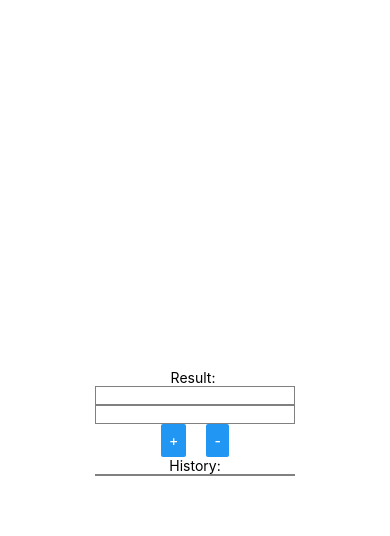
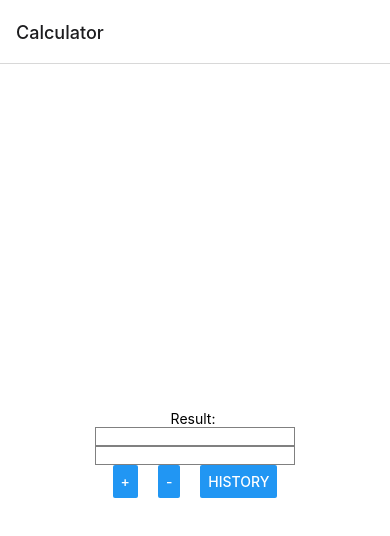
Before and after one commit to TuomSu/Laskin, a React Native app: screen /Calculator in a window 390 px wide. Shown: the top 536 px of the page. Built offline with nearby package versions, Linux system fonts and the light colour scheme.

Commit message:
Laskin navigoinnilla_Stack

```diff
--- a/App.js
+++ b/App.js
@@ -1,72 +1,24 @@
-import { StatusBar } from 'expo-status-bar';
-import { StyleSheet, Text, View, Button, TextInput, FlatList } from 'react-native';
-import React, { useState, useRef } from 'react';
+import { NavigationContainer } from'@react-navigation/native';
+import { createNativeStackNavigator } from'@react-navigation/native-stack';
+import Calculator from './Calculator';
+import History from './History';
+import React from 'react';
+import { StyleSheet } from 'react-native';
+
+const Stack = createNativeStackNavigator();
+
+
 
 export default function App() {
 
-  const [ekaNum, setEkaNum] = useState('');
-  const [tokaNum, setTokaNum] = useState('')
-  const [result, setResult] = useState('');
-  const [data, setData] = useState([]);
+  return (
+    <NavigationContainer>
+      <Stack.Navigator>
+        <Stack.Screen name="Calculator" component={Calculator} />
+        <Stack.Screen name="History" component={History} />
+        </Stack.Navigator>
+        </NavigationContainer>
 
-  const initialFocus = useRef(null);
-
-const calculate = operator => {
-  const [num1, num2] = [Number(ekaNum), Number(tokaNum)];
-
-  switch (operator){
-    case '+':
-      setResult(num1+num2);
-      const total = (num1+num2)
-      setData([...data, { key: num1  +' + '+ num2 + ' = '+ total}]);
-
-      break;
-
-    case '-':
-      setResult(num1-num2);
-      const totalm = (num1-num2)
-      setData([...data, { key: num1  +' - '+ num2 + ' = '+ totalm}]);
-      break;
-  }
-
-  setEkaNum('');
-  setTokaNum('');
-  initialFocus.current.focus();
-
-}
-
-
-  return (
-    <View style={styles.container}>
-      <Text> Result: {result} </Text>
-      <TextInput
-     style={styles.input} ref={initialFocus}
-     onChangeText={ text => setEkaNum(text)}
-     value={ekaNum}
-     keyboardType="numeric"
-     />
-     <TextInput
-     style={styles.input}
-     onChangeText={text => setTokaNum(text)}
-     value={tokaNum}
-        keyboardType="numeric"
-     />
-     <View style={styles.button}>
-      <Button style={{flex:6}} title="+" onPress={() => calculate ('+')}/>
-      <View style={{width: 20}} />
-      <Button style= {{flex:6}} title="-" onPress={() => calculate ('-')}/>
-      </View>
-      <Text> History: </Text>
-      <View style={styles.input}>
-    <FlatList
-      data={data}
-      renderItem={({ item }) =>
-        <Text>{item.key}</Text>
-      } keyExtractor={(item, index) => index.toString()}
-    /></View>
-      <StatusBar style="auto" />
-
-    </View>
   );
 }
 
--- /dev/null
+++ b/Calculator.js
@@ -0,0 +1,85 @@
+import { StatusBar } from 'expo-status-bar';
+import { StyleSheet, Text, View, Button, TextInput, FlatList } from 'react-native';
+import React, { useState, useRef } from 'react';
+import History from './History';
+
+
+
+export default function Calculator({navigation}){
+
+const [ekaNum, setEkaNum] = useState('');
+const [tokaNum, setTokaNum] = useState('')
+const [result, setResult] = useState('');
+const [data, setData] = useState([]);
+
+const initialFocus = useRef(null);
+
+const calculate = operator => {
+    const [num1, num2] = [Number(ekaNum), Number(tokaNum)];
+
+    switch (operator){
+      case '+':
+        setResult(num1+num2);
+        const total = (num1+num2)
+        setData([...data, { key: num1  +' + '+ num2 + ' = '+ total}]);
+
+        break;
+
+      case '-':
+        setResult(num1-num2);
+        const totalm = (num1-num2)
+        setData([...data, { key: num1  +' - '+ num2 + ' = '+ totalm}]);
+        break;
+    }
+
+    setEkaNum('');
+    setTokaNum('');
+    initialFocus.current.focus();
+
+  }
+
+return(
+    <View style={styles.container}>
+      <Text> Result: {result} </Text>
+      <TextInput
+     style={styles.input} ref={initialFocus}
+     onChangeText={ text => setEkaNum(text)}
+     value={ekaNum}
+     keyboardType="numeric"
+     />
+     <TextInput
+     style={styles.input}
+     onChangeText={text => setTokaNum(text)}
+     value={tokaNum}
+        keyboardType="numeric"
+     />
+    <View style={styles.button}>
+    <Button title="+" onPress={() => calculate ('+')}/>
+    <View style={{width: 20}} />
+    <Button title="-" onPress={() => calculate ('-')}/>
+    <View style={{width: 20}} />
+    <Button title="History" onPress={() => navigation.navigate('History', {calculations: {data}} )} />
+</View>
+<StatusBar style="auto" />
+</View>
+);
+}
+
+const styles = StyleSheet.create({
+    container: {
+      flex:1,
+      backgroundColor: '#fff',
+      alignItems: 'center',
+      justifyContent: 'center',
+    },
+    input:{ width:200,
+      borderColor:'grey',
+      borderWidth: 1
+    },
+    button:{
+      flexDirection: 'row',
+    alignItems: 'center',
+    justifyContent: 'space-between'
+  },
+
+});
--- /dev/null
+++ b/History.js
@@ -0,0 +1,40 @@
+import { StatusBar } from 'expo-status-bar';
+import { StyleSheet, Text, View, Button, TextInput, FlatList } from 'react-native';
+import Calculator from './Calculator';
+import React from 'react';
+
+export default function History ({route}){
+    const {data} = route.params.calculations;
+    return(
+  <View style={styles.input}>
+  <Text> History: </Text>
+    <FlatList
+      data={data}
+      renderItem={({ item }) =>
+        <Text>{item.key}</Text>
+      } keyExtractor={(item, index) => index.toString()}
+    />
+      <StatusBar style="auto" />
+
+    </View>
+    );
+}
+
+    const styles = StyleSheet.create({
+        container: {
+          flex:1,
+          backgroundColor: '#fff',
+          alignItems: 'center',
+          justifyContent: 'center',
+        },
+        input:{ width:200,
+          borderColor:'grey',
+          borderWidth: 1,
+        },
+        button:{
+          flexDirection: 'row',
+        alignItems: 'center',
+        justifyContent: 'space-between'
+      },
+
+  });
--- a/package.json
+++ b/package.json
@@ -9,11 +9,15 @@
     "web": "expo start --web"
   },
   "dependencies": {
+    "@react-navigation/native": "^6.1.3",
+    "@react-navigation/native-stack": "^6.9.9",
     "expo": "~47.0.12",
     "expo-status-bar": "~1.4.2",
+    "expo-updates": "~0.15.6",
     "react": "18.1.0",
     "react-native": "0.70.5",
-    "expo-updates": "~0.15.6"
+    "react-native-safe-area-context": "4.4.1",
+    "react-native-screens": "~3.18.0"
   },
   "devDependencies": {
     "@babel/core": "^7.12.9"
```
Also changed, not shown: 1 other file (tests, documents, lock files or other folders).
